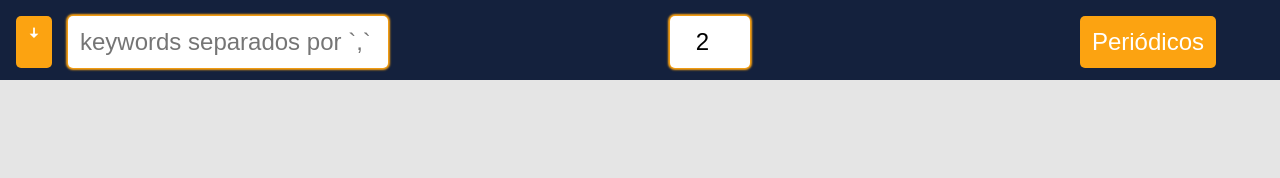
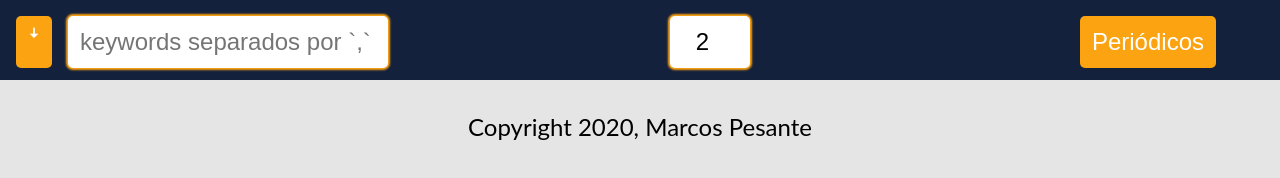
Before and after one commit to M4rqu1705/NewsApp, a plain HTML site: page app/templates/index.html in a window 1280 px wide. Drawn offline with nearby package versions, Linux system fonts and the light colour scheme; no server answers.

Commit message:
👓📚⚖ Reordered a few things in the code and made keyword search case insensitive.
Researched legality of web scraping and started making a footer with copyright

To do:
- Store last selected theme into web storage
- Incorporate a cache of the sitemap and articles viewed
- Include submit button to reduce frequency of requests

```diff
--- a/app/static/script.js
+++ b/app/static/script.js
@@ -11,8 +11,6 @@ var api_server = "https://marcos-newsapp.herokuapp.com";
 // var api_server = "http://127.0.0.1:5000";
 var MAX_ARTICLES = max_articles_input.value;
 var previous_content;
-
-const available_colors = ["darkaquamarine", "coolmonochrome", "darkred", "ice-cream-cone", "fiery-earth", "bee", "darkblue", "cyanblue", "c1blue", "purple"]
 
 function overlay_on() {
     overlay.style.display = "flex";
@@ -31,6 +29,7 @@ function overlay_toggle() {
     }
 }
 
+
 function dropdown_on(el) {
     el.nextElementSibling.classList.add('show');
 }
@@ -45,6 +44,7 @@ function dropdown_toggle(el) {
         dropdown_on(el);
     }
 }
+
 
 function color_down(el) {
     el.nextElementSibling.classList.add('show-colors');
@@ -162,13 +162,13 @@ function set_theme(color) {
     }
 }
 
+
 function update_max_articles() {
     MAX_ARTICLES = max_articles_input.value;
     if (MAX_ARTICLES !== '' && MAX_ARTICLES < 50) {
         update_screen();
     }
 }
-
 function update_screen(requestAgain = true) {
     container.innerHTML = "";
 
@@ -183,7 +183,7 @@ function update_screen(requestAgain = true) {
     }
 
     function add_articles(articles) {
-        let keywords = keywords_input.value.trim();
+        let keywords = keywords_input.value.toLowerCase().trim();
 
         if (keywords.includes(",")) {
             keywords = keywords.split(",");
@@ -236,7 +236,6 @@ function update_screen(requestAgain = true) {
         add_articles(previous_content);
     }
 }
-
 function insertCard(article, paper) {
 
     const title_el = document.createElement("h2");
--- a/app/static/style.css
+++ b/app/static/style.css
@@ -36,6 +36,8 @@
     --color-buttons-margin: 0.25rem;
     --color-buttons-padding: 0.25rem;
     --color-buttons-border-size: 2px;
+
+    --footer-font-size: 1.5rem;
 }
 
 
@@ -68,11 +70,6 @@
     }
 }
 
-input[type="checkbox"]{
-    width: 1.25rem;
-    height: 1.25rem;
-}
-
 *{
     margin: 0;
     padding: 0;
@@ -90,6 +87,7 @@ body{
     margin: 0;
     padding: 0;
     box-sizing: border-box;
+    overflow-x: hidden;
 
     font-family: Lato;
     color: var(--main-color);
@@ -103,6 +101,17 @@ body{
             /*user-select: none;      /* Non-prefixed version, currently
                                        supported by Chrome, Edge, Opera and Firefox */
 
+}
+
+footer{
+    font-size: var(--footer-font-size);
+    margin: 1rem;
+    padding: 1rem;
+}
+
+input[type="checkbox"]{
+    width: 1.25rem;
+    height: 1.25rem;
 }
 
 #container{
--- a/app/templates/index.html
+++ b/app/templates/index.html
@@ -57,7 +57,8 @@
 
     <div id="container"></div>
 
-    <script defer src="/static/script.js"></script>
+    <footer>Copyright 2020, Marcos Pesante</footer>
+    <script src="/static/script.js"></script>
 </body>
 
 </html>
```
Also changed, not shown: 5 other files.
